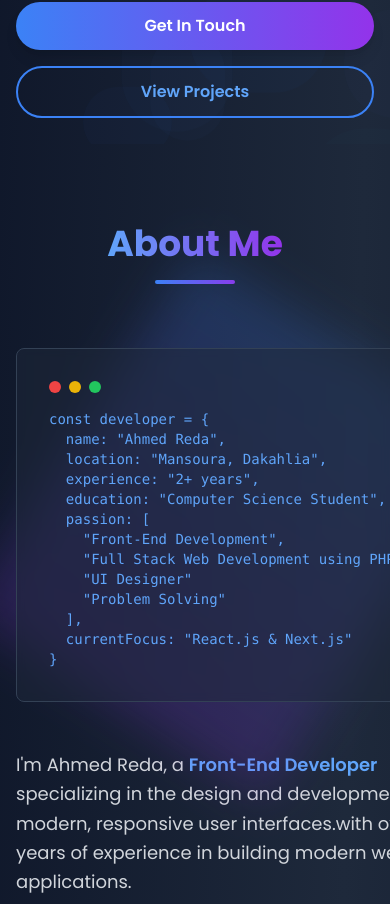
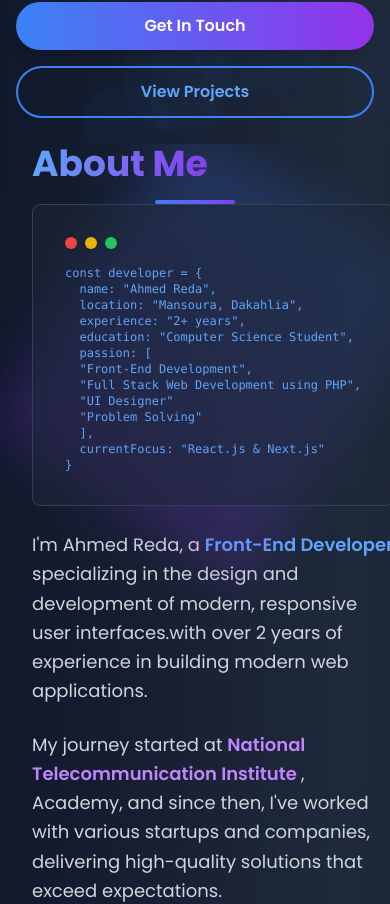
Before and after one commit to Ahmedredaa119/portfolio-react-, a React (Vite) app: page / in a window 390 px wide. Shown: the part 700-1604 px from the top of the page. Built offline with nearby package versions, Linux system fonts and the light colour scheme.

Commit message:
Refactor About component layout and styles
Updated section padding and grid layout in About component.

```diff
--- a/src/components/About.tsx
+++ b/src/components/About.tsx
@@ -26,13 +26,13 @@ const About = () => {
   ];
 
   return (
-    <section id="about" className="py-20 relative overflow-hidden">
+    <section id="about" className="ppy-12 md:py-20 px-4 md:px-0 relative overflow-hidden">
       <div className="max-w-7xl mx-auto px-4 sm:px-6 lg:px-8" ref={ref}>
         <motion.div
           initial={{ opacity: 0, y: 50 }}
           animate={isInView ? { opacity: 1, y: 0 } : {}}
           transition={{ duration: 0.5 }}
-          className="text-center mb-16"
+          className="relative order-2 md:order-1"
         >
           <h2 className="text-4xl md:text-5xl font-bold mb-4">
             <span className="bg-gradient-to-r from-blue-400 to-purple-600 bg-clip-text text-transparent">
@@ -42,7 +42,7 @@ const About = () => {
           <div className="w-20 h-1 bg-gradient-to-r from-blue-500 to-purple-600 mx-auto rounded-full" />
         </motion.div>
 
-        <div className="grid md:grid-cols-2 gap-12 items-center">
+        <div className="grid md:grid-cols-2 gap-6 md:gap-12 items-center">
           {/* Left Side - Image/Animation */}
           <motion.div
             initial={{ opacity: 0, x: -50 }}
@@ -65,21 +65,23 @@ const About = () => {
                     <div className="w-3 h-3 rounded-full bg-yellow-500" />
                     <div className="w-3 h-3 rounded-full bg-green-500" />
                   </div>
-                  <pre className="text-blue-400 text-sm">
+                  <div className="text-blue-400 text-sm">
+                <pre className="text-xs sm:text-sm md:text-base">
                     <code>{`const developer = {
   name: "Ahmed Reda",
   location: "Mansoura, Dakahlia",
   experience: "2+ years",
   education: "Computer Science Student",
   passion: [
-    "Front-End Development",
-    "Full Stack Web Development using PHP",
-    "UI Designer"
-    "Problem Solving"
+  "Front-End Development",
+  "Full Stack Web Development using PHP",
+  "UI Designer"
+  "Problem Solving"
   ],
   currentFocus: "React.js & Next.js"
 }`}</code>
                   </pre>
+                   </div>
                 </div>
               </div>
             </div>
```
